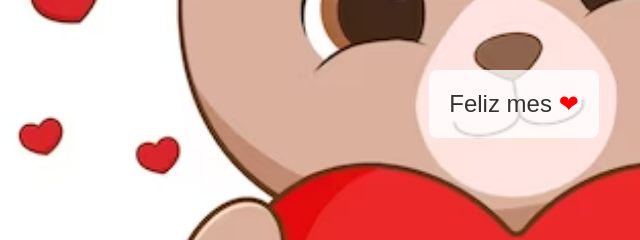
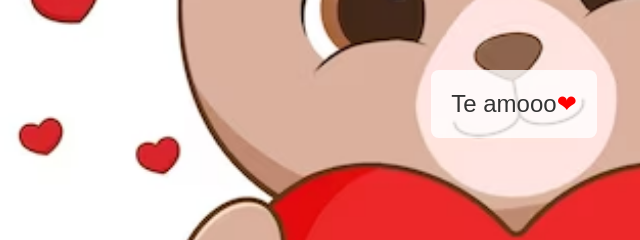
Before and after one commit to GuzmanDemian/mi-proyecto, a plain HTML site: page welcome.html in a window 1280 px wide. Shown: the part 296-536 px from the top of the page, 126-766 px from the left. Drawn offline with Linux system fonts and the light colour scheme.

Commit message:
Update welcome.html

```diff
--- a/welcome.html
+++ b/welcome.html
@@ -8,7 +8,7 @@
 </head>
 <body>
     <div class="welcome-message">
-        <p>Feliz mes <span>&#10084;</span></p>
+        <p>Te amooo<span>&#10084;</span></p>
     </div>
 </body>
 </html>
```
